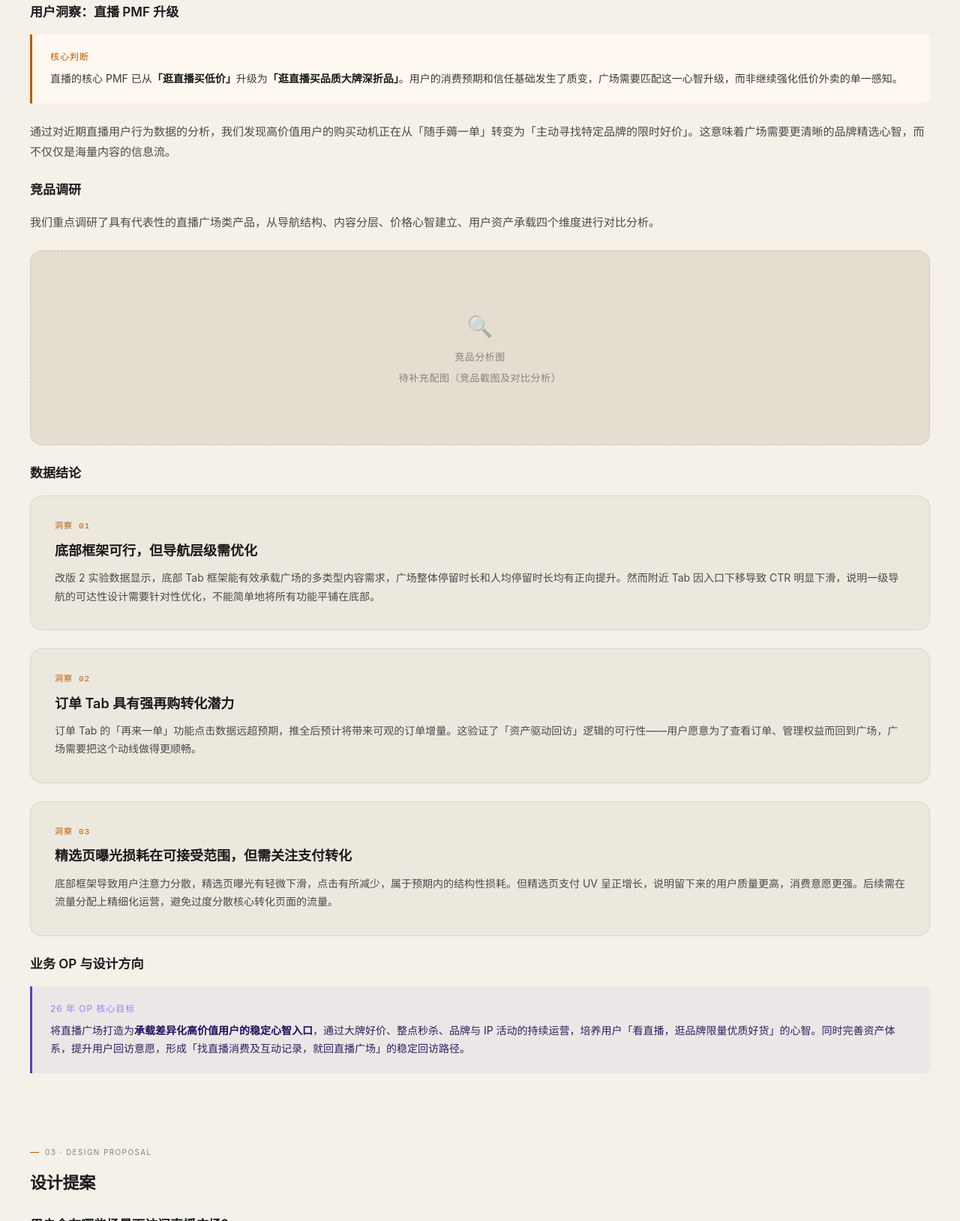
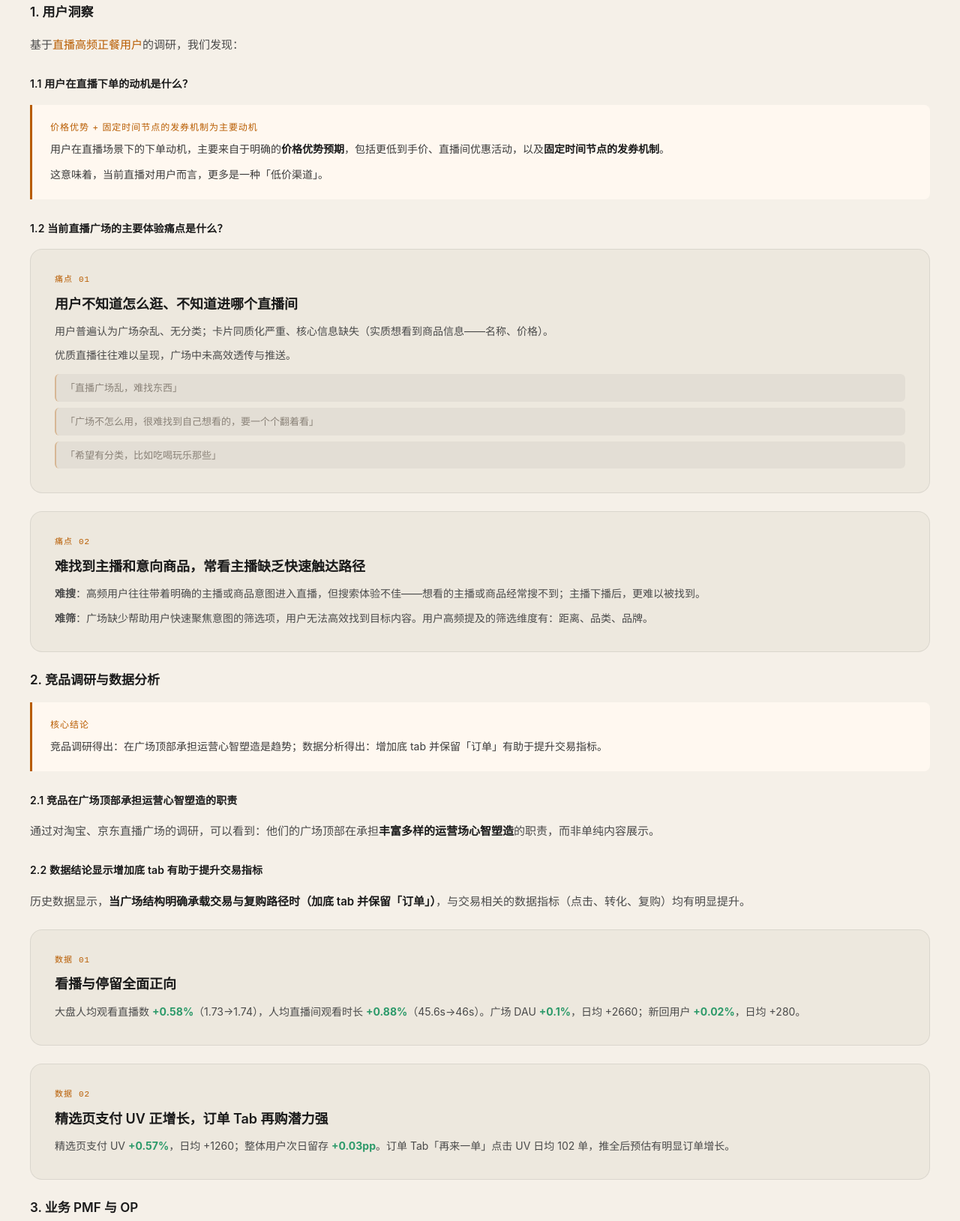
Before and after one commit to Aileenbai-1213/portfolio, a plain HTML site: page project-livestream2.html in a window 1280 px wide. Shown: the part 1939-3568 px from the top of the page at 75% size. Drawn offline with Linux system fonts and the light colour scheme.

Commit message:
fix: 设计分析用户洞察部分按源文档重写，含痛点、竞品、数据、PMF/OP

```diff
--- a/project-livestream2.html
+++ b/project-livestream2.html
@@ -461,6 +461,32 @@
       line-height: 1.75;
     }
     .insight-section p + p { margin-top: 12px; }
+
+    /* ===== SUB-HEADING-SM ===== */
+    .sub-heading-sm {
+      font-size: 14px;
+      font-weight: 600;
+      color: var(--text-primary);
+      letter-spacing: 0.01em;
+      margin-bottom: 16px;
+      margin-top: 28px;
+    }
+
+    /* ===== QUOTE GROUP ===== */
+    .quote-group {
+      display: flex;
+      flex-direction: column;
+      gap: 8px;
+    }
+    .quote-item {
+      font-size: 13px;
+      color: var(--text-muted);
+      line-height: 1.6;
+      padding: 8px 12px;
+      background: rgba(0,0,0,0.04);
+      border-radius: 6px;
+      border-left: 2px solid rgba(184,92,0,0.3);
+    }
 
     /* ===== COMPARE TABLE ===== */
     .compare-table {
@@ -977,48 +1003,78 @@
       <div class="section-label">02 · Design Analysis</div>
       <div class="section-heading">设计分析</div>
 
-      <div class="sub-heading">用户洞察：直播 PMF 升级</div>
+      <!-- 1. 用户洞察 -->
+      <div class="sub-heading">1. 用户洞察</div>
+      <p class="prose">基于<a href="https://km.sankuai.com/collabpage/2727527302" target="_blank" style="color:var(--accent);">直播高频正餐用户</a>的调研，我们发现：</p>
+
+      <!-- 1.1 下单动机 -->
+      <div class="sub-heading-sm">1.1 用户在直播下单的动机是什么？</div>
       <div class="highlight-box">
-        <div class="label">核心判断</div>
-        <p>直播的核心 PMF 已从<strong>「逛直播买低价」</strong>升级为<strong>「逛直播买品质大牌深折品」</strong>。用户的消费预期和信任基础发生了质变，广场需要匹配这一心智升级，而非继续强化低价外卖的单一感知。</p>
+        <div class="label">价格优势 + 固定时间节点的发券机制为主要动机</div>
+        <p>用户在直播场景下的下单动机，主要来自于明确的<strong>价格优势预期</strong>，包括更低到手价、直播间优惠活动，以及<strong>固定时间节点的发券机制</strong>。</p>
+        <p style="margin-top:10px;">这意味着，当前直播对用户而言，更多是一种「低价渠道」。</p>
       </div>
 
-      <p class="prose">通过对近期直播用户行为数据的分析，我们发现高价值用户的购买动机正在从「随手薅一单」转变为「主动寻找特定品牌的限时好价」。这意味着广场需要更清晰的品牌精选心智，而不仅仅是海量内容的信息流。</p>
-
-      <div class="sub-heading">竞品调研</div>
-      <p class="prose">我们重点调研了具有代表性的直播广场类产品，从导航结构、内容分层、价格心智建立、用户资产承载四个维度进行对比分析。</p>
-
-      <!-- 竞品图占位 -->
-      <div class="img-placeholder" style="height: 260px;">
-        <div class="ph-icon">🔍</div>
-        <div>竞品分析图</div>
-        <div class="ph-label">待补充配图（竞品截图及对比分析）</div>
-      </div>
-
-      <div class="sub-heading">数据结论</div>
+      <!-- 1.2 体验痛点 -->
+      <div class="sub-heading-sm">1.2 当前直播广场的主要体验痛点是什么？</div>
 
       <div class="insight-section">
-        <div class="insight-num">洞察 01</div>
-        <h3>底部框架可行，但导航层级需优化</h3>
-        <p>改版 2 实验数据显示，底部 Tab 框架能有效承载广场的多类型内容需求，广场整体停留时长和人均停留时长均有正向提升。然而附近 Tab 因入口下移导致 CTR 明显下滑，说明一级导航的可达性设计需要针对性优化，不能简单地将所有功能平铺在底部。</p>
+        <div class="insight-num">痛点 01</div>
+        <h3>用户不知道怎么逛、不知道进哪个直播间</h3>
+        <p>用户普遍认为广场杂乱、无分类；卡片同质化严重、核心信息缺失（实质想看到商品信息——名称、价格）。</p>
+        <p style="margin-top:8px;">优质直播往往难以呈现，广场中未高效透传与推送。</p>
+        <div class="quote-group" style="margin-top:12px;">
+          <div class="quote-item">「直播广场乱，难找东西」</div>
+          <div class="quote-item">「广场不怎么用，很难找到自己想看的，要一个个翻着看」</div>
+          <div class="quote-item">「希望有分类，比如吃喝玩乐那些」</div>
+        </div>
       </div>
 
       <div class="insight-section">
-        <div class="insight-num">洞察 02</div>
-        <h3>订单 Tab 具有强再购转化潜力</h3>
-        <p>订单 Tab 的「再来一单」功能点击数据远超预期，推全后预计将带来可观的订单增量。这验证了「资产驱动回访」逻辑的可行性——用户愿意为了查看订单、管理权益而回到广场，广场需要把这个动线做得更顺畅。</p>
+        <div class="insight-num">痛点 02</div>
+        <h3>难找到主播和意向商品，常看主播缺乏快速触达路径</h3>
+        <p><strong>难搜</strong>：高频用户往往带着明确的主播或商品意图进入直播，但搜索体验不佳——想看的主播或商品经常搜不到；主播下播后，更难以被找到。</p>
+        <p style="margin-top:8px;"><strong>难筛</strong>：广场缺少帮助用户快速聚焦意图的筛选项，用户无法高效找到目标内容。用户高频提及的筛选维度有：距离、品类、品牌。</p>
+      </div>
+
+      <!-- 2. 竞品调研与数据分析 -->
+      <div class="sub-heading">2. 竞品调研与数据分析</div>
+      <div class="highlight-box">
+        <div class="label">核心结论</div>
+        <p>竞品调研得出：在广场顶部承担运营心智塑造是趋势；数据分析得出：增加底 tab 并保留「订单」有助于提升交易指标。</p>
+      </div>
+
+      <div class="sub-heading-sm">2.1 竞品在广场顶部承担运营心智塑造的职责</div>
+      <p class="prose">通过对淘宝、京东直播广场的调研，可以看到：他们的广场顶部在承担<strong>丰富多样的运营场心智塑造</strong>的职责，而非单纯内容展示。</p>
+
+      <div class="sub-heading-sm">2.2 数据结论显示增加底 tab 有助于提升交易指标</div>
+      <p class="prose">历史数据显示，<strong>当广场结构明确承载交易与复购路径时（加底 tab 并保留「订单」）</strong>，与交易相关的数据指标（点击、转化、复购）均有明显提升。</p>
+
+      <div class="insight-section">
+        <div class="insight-num">数据 01</div>
+        <h3>看播与停留全面正向</h3>
+        <p>大盘人均观看直播数 <strong style="color:#2d9a6a;">+0.58%</strong>（1.73→1.74），人均直播间观看时长 <strong style="color:#2d9a6a;">+0.88%</strong>（45.6s→46s）。广场 DAU <strong style="color:#2d9a6a;">+0.1%</strong>，日均 +2660；新回用户 <strong style="color:#2d9a6a;">+0.02%</strong>，日均 +280。</p>
       </div>
 
       <div class="insight-section">
-        <div class="insight-num">洞察 03</div>
-        <h3>精选页曝光损耗在可接受范围，但需关注支付转化</h3>
-        <p>底部框架导致用户注意力分散，精选页曝光有轻微下滑，点击有所减少，属于预期内的结构性损耗。但精选页支付 UV 呈正增长，说明留下来的用户质量更高，消费意愿更强。后续需在流量分配上精细化运营，避免过度分散核心转化页面的流量。</p>
+        <div class="insight-num">数据 02</div>
+        <h3>精选页支付 UV 正增长，订单 Tab 再购潜力强</h3>
+        <p>精选页支付 UV <strong style="color:#2d9a6a;">+0.57%</strong>，日均 +1260；整体用户次日留存 <strong style="color:#2d9a6a;">+0.03pp</strong>。订单 Tab「再来一单」点击 UV 日均 102 单，推全后预估有明显订单增长。</p>
       </div>
 
-      <div class="sub-heading">业务 OP 与设计方向</div>
-      <div class="info-box">
-        <div class="label">26 年 OP 核心目标</div>
-        <p>将直播广场打造为<strong>承载差异化高价值用户的稳定心智入口</strong>，通过大牌好价、整点秒杀、品牌与 IP 活动的持续运营，培养用户「看直播，逛品牌限量优质好货」的心智。同时完善资产体系，提升用户回访意愿，形成「找直播消费及互动记录，就回直播广场」的稳定回访路径。</p>
+      <!-- 3. 业务 PMF 与 OP -->
+      <div class="sub-heading">3. 业务 PMF 与 OP</div>
+
+      <div class="insight-section">
+        <div class="insight-num">PMF</div>
+        <h3>直播角色定位需升级：重交易 → 建心智</h3>
+        <p>直播的核心 PMF 已从「逛直播买低价」升级为<strong>「逛直播买品质大牌深折品」</strong>。26 年 OP 的重点是将直播广场打造为承载差异化高价值用户的稳定心智入口，通过大牌好价、整点秒杀、品牌与 IP 活动的持续运营，培养<strong>「看直播，逛品牌限量优质好货」</strong>的用户心智。</p>
+      </div>
+
+      <div class="insight-section">
+        <div class="insight-num">OP</div>
+        <h3>广场需完善资产，提升用户回访意愿</h3>
+        <p>OP 提出要完善资产、提升回访意愿，包括「订单 &amp; 券 &amp; 抽奖 list」及互动记录等，让用户形成「找直播消费及互动记录，就回直播广场」的稳定心智。</p>
       </div>
     </div>
 
```
